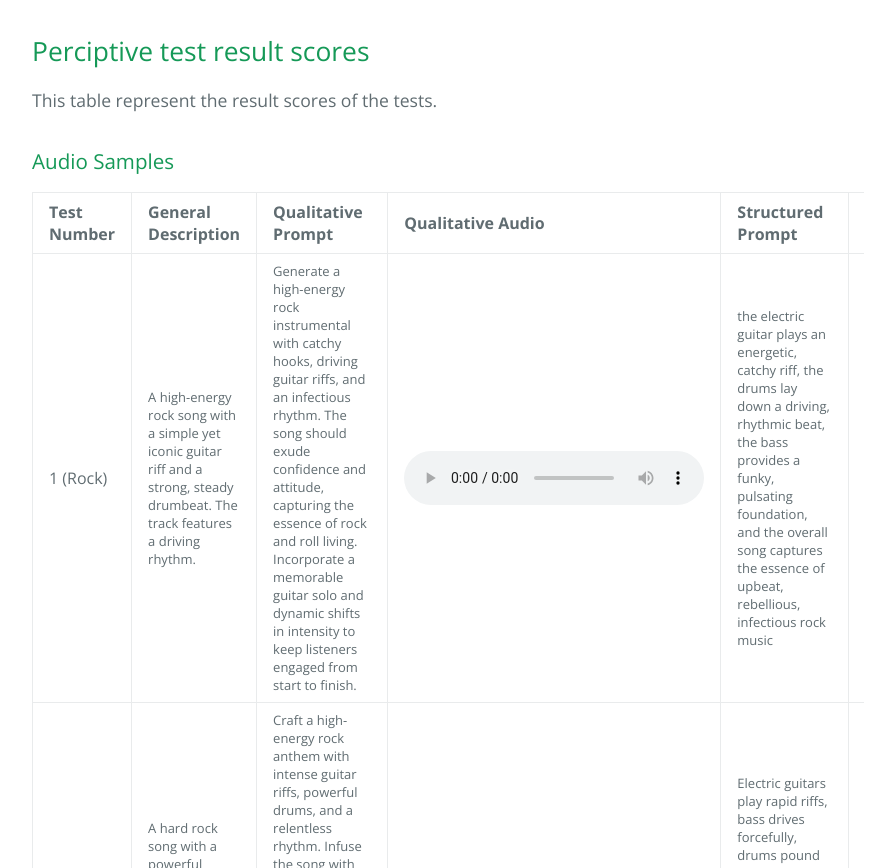
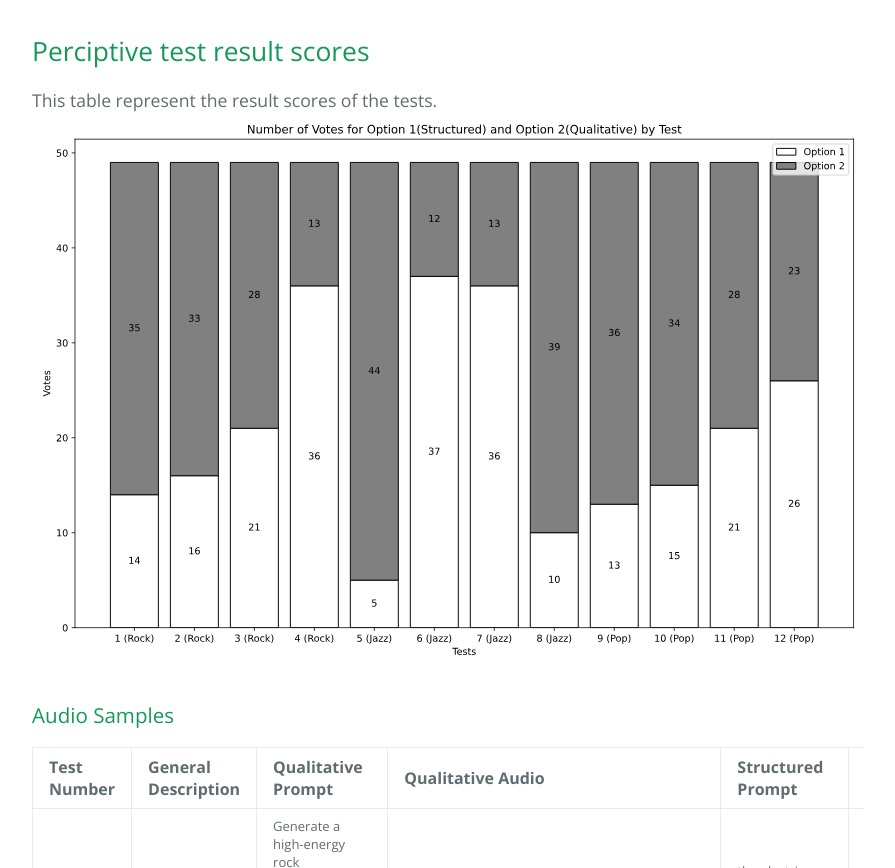
Before and after one commit to guglielmofratticioli/MusicGen-Prompt-Engineering, a plain HTML site: page index.html in a window 1280 px wide. Shown: the part 626-1494 px from the top of the page, without its empty margins (192-1087 px from the left). Drawn offline with nearby package versions, Linux system fonts and the light colour scheme.

Commit message:
Update index.html

```diff
--- a/index.html
+++ b/index.html
@@ -33,6 +33,7 @@ in this page you will find the audio samples generated by the MusicGen model we
 
 <h2 id="demo">Perciptive test result scores</h2>
 This table represent the result scores of the tests.
+<img src="votes_by_test_bw.svg" width="100%">
 
 <h3 id="samples-from-the-target-female-singer">Audio Samples</h3>
 
```
